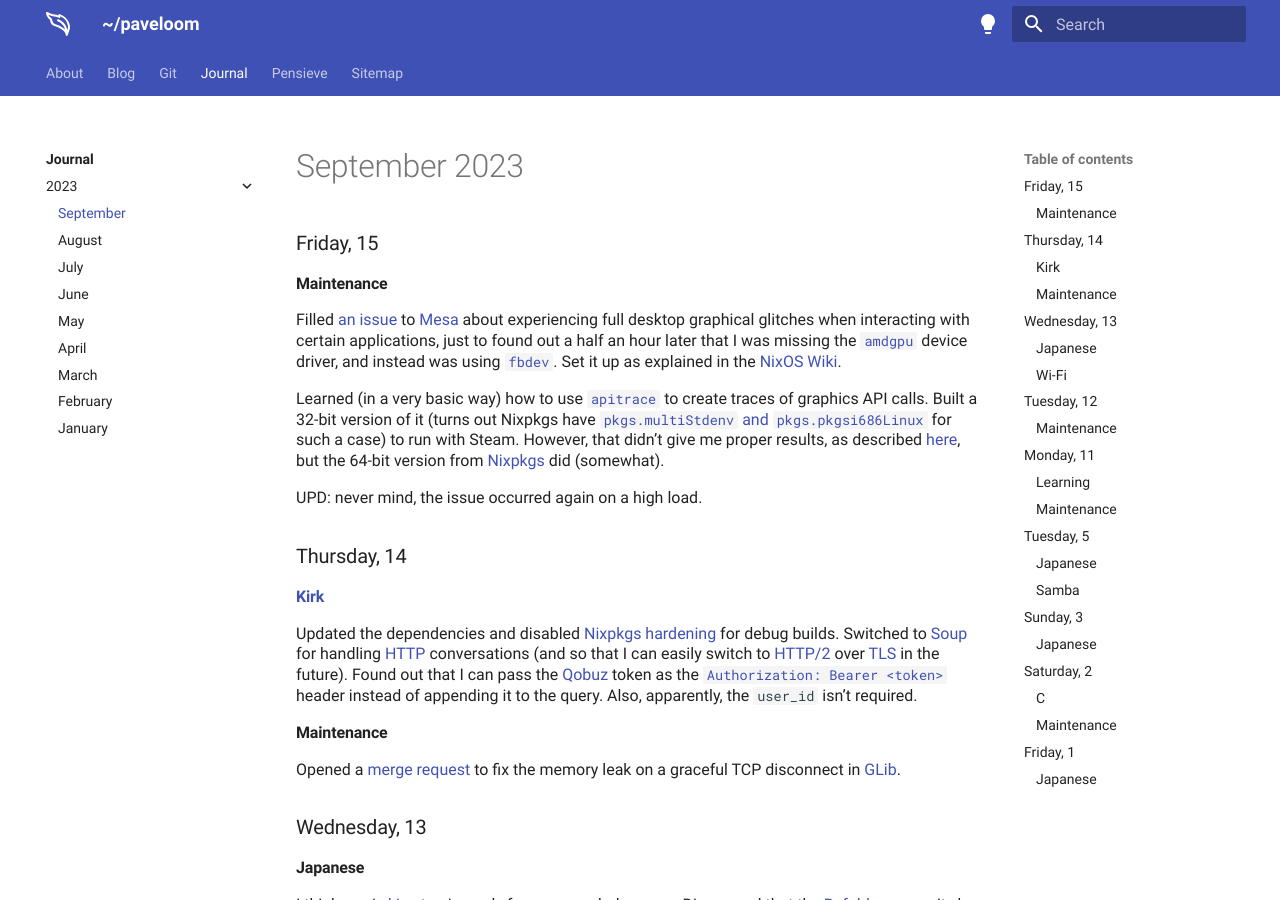
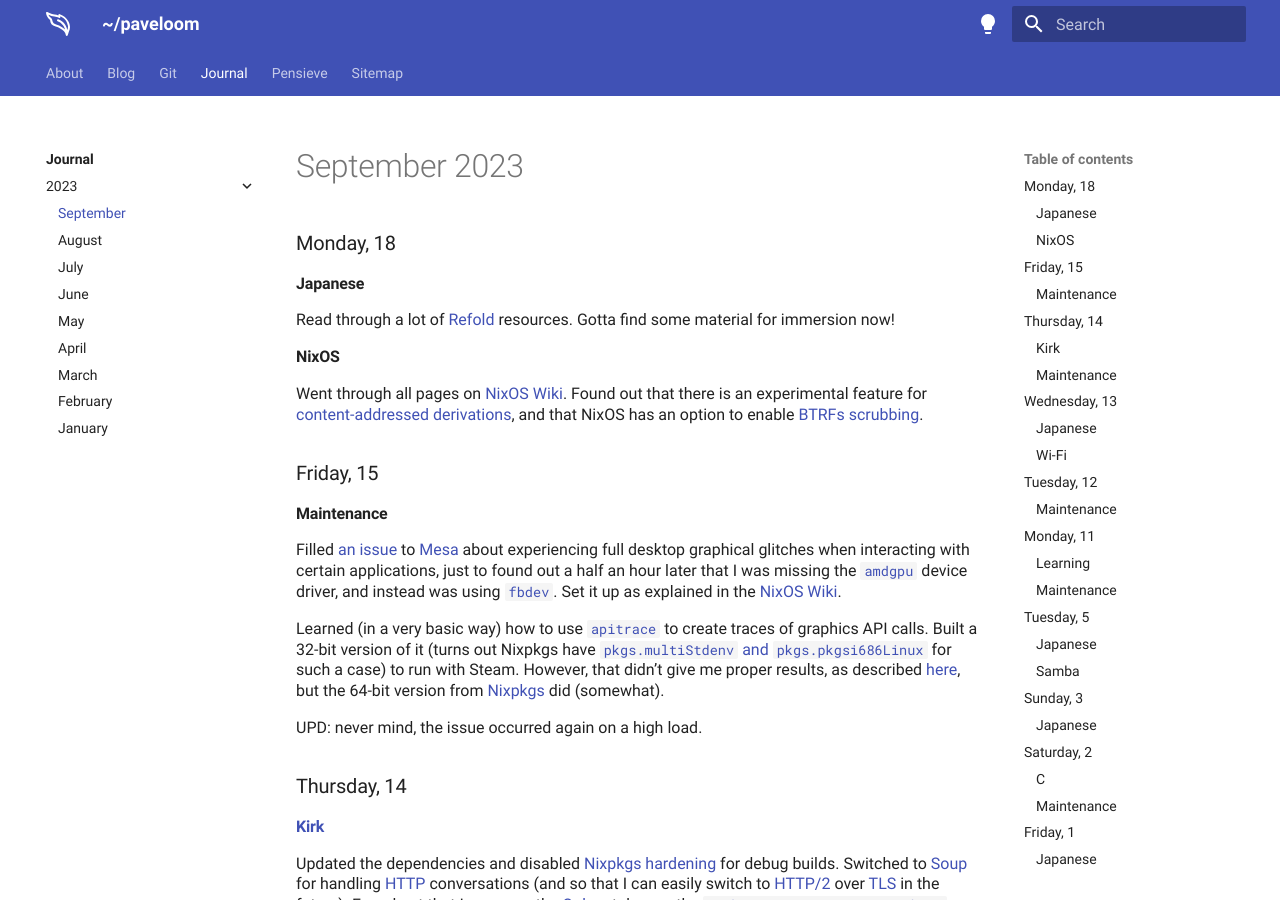
Before and after one commit to paveloom/paveloom.dev, an MkDocs documentation site: the page built from content/journal/2023/september.md, in a window 1280 px wide and 900 px high. Built offline with MkDocs 1.6.1 and Material for MkDocs 9.7.7, drawn with Linux system fonts in a browser that asks for light colours.

Commit message:
Journal: add the September, 18 entry.

```diff
--- a/content/journal/2023/september.md
+++ b/content/journal/2023/september.md
@@ -1,4 +1,14 @@
 # September 2023
+
+### Monday, 18 {#18}
+
+#### Japanese {#18#japanese}
+
+Read through a lot of [Refold](https://refold.la) resources. Gotta find some material for immersion now!
+
+#### NixOS {#18#nixos}
+
+Went through all pages on [NixOS Wiki](https://nixos.wiki/index.php?title=Special:AllPages&hideredirects=1). Found out that there is an experimental feature for [content-addressed derivations](https://nixos.wiki/wiki/Ca-derivations), and that NixOS has an option to enable [BTRFs scrubbing](https://nixos.wiki/wiki/Btrfs#Scrubbing).
 
 ### Friday, 15 {#15}
 
```
